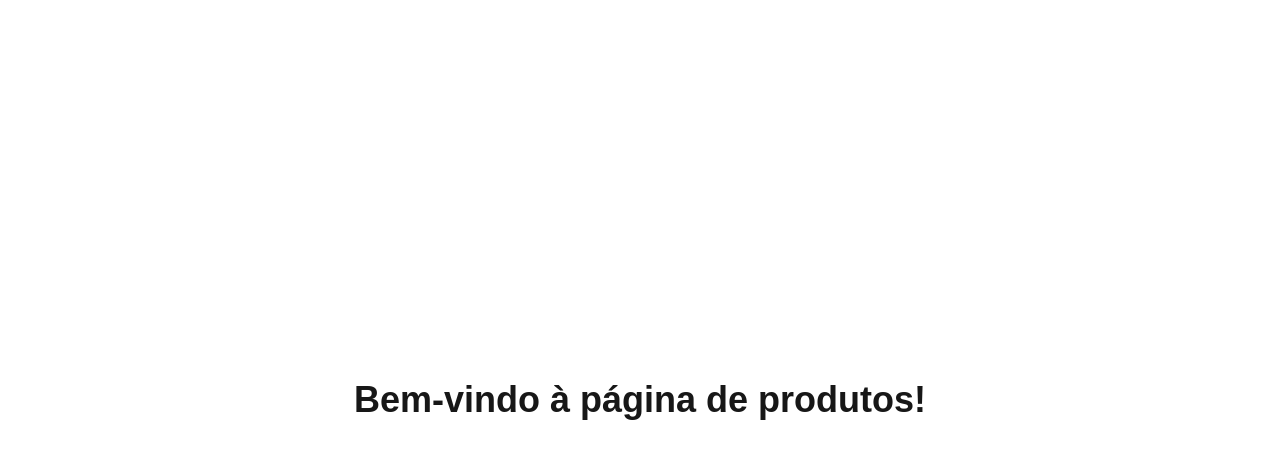
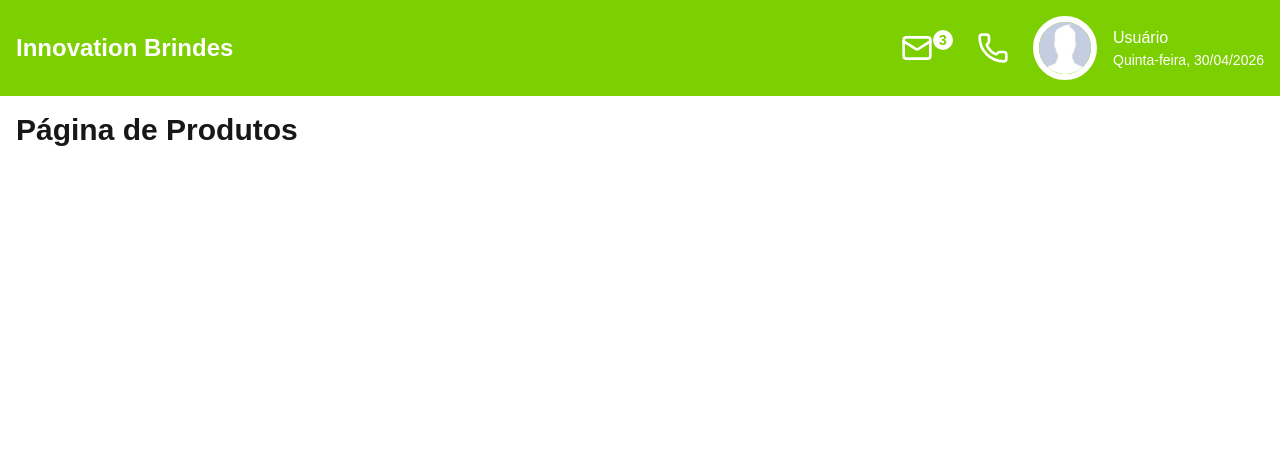
Before and after one commit to edvxndxvi/innovation-brindes, a Next.js app: page /produtos in a window 1280 px wide. Shown: the top 458 px of the page. Built offline with nearby package versions, Linux system fonts and the light colour scheme.

Commit message:
feat (productsPage): adicionando componentes de Header e UserProfile, e ajustando estilos de layout

```diff
--- a/src/app/globals.css
+++ b/src/app/globals.css
@@ -18,3 +18,10 @@ body {
     color: var(--foreground);
     font-family: Arial, Helvetica, sans-serif;
 }
+
+.container{
+    max-width: 1400px;
+    width: 100%;
+    margin: 0 auto;
+    padding-inline: 1rem;
+}
--- a/src/app/login/page.tsx
+++ b/src/app/login/page.tsx
@@ -3,7 +3,7 @@ import LoginForm from "./_components/LoginForm";
 export default function Login(){
 
     return (
-        <div className="relative flex items-center justify-center h-screen bg-[url('@/public/login-bg.jpg')] bg-cover">
+        <div className="relative flex items-center justify-center h-screen bg-[url('/login-bg.jpg')] bg-cover">
             <div className="absolute inset-0 bg-black/60 z-0"></div>
             <div className="z-10 gap-8 flex flex-col items-center px-4 w-full">
                 <h1 className="text-2xl sm:text-3xl font-bold text-lime-500 z-10 w-full text-center">Bem-vindo a Innovation Brindes</h1>
--- a/src/app/produtos/page.tsx
+++ b/src/app/produtos/page.tsx
@@ -1,7 +1,12 @@
+import Header from "@/src/components/section/Header";
+
 export default function Produtos() {
     return (
-        <div className="w-full h-screen flex items-center justify-center">
-            <h1 className="text-4xl font-bold">Bem-vindo à página de produtos!</h1>
+        <div className="w-full h-screen">
+            <Header />
+            <div className="container pt-4">
+                <h1 className="text-3xl font-bold">Página de Produtos</h1>
+            </div>
         </div>
     );
 }
--- /dev/null
+++ b/src/components/section/Header.tsx
@@ -0,0 +1,23 @@
+'use client';
+
+import { Mail, Phone } from "lucide-react";
+import IconButton from "../ui/IconButton";
+import { useAuthStore } from "@/src/store/authStore";
+import UserProfile from "../ui/UserProfile";
+
+export default function Header() {
+    const { user } = useAuthStore();
+
+    return (
+        <header className="w-full bg-lime-500 py-4">
+            <div className="container flex items-center justify-between gap-4">
+                <h1 className="text-xl sm:text-2xl font-bold text-white">Innovation Brindes</h1>
+                <div className="flex gap-6 sm:gap-6 ">
+                    <IconButton icon={Mail} badge={3} ariaLabel="Notifications" />
+                    <IconButton icon={Phone} ariaLabel="User Profile" />
+                    <UserProfile name={user?.nome_usuario || 'Usuário'} />
+                </div>
+            </div>
+        </header>
+    );
+}
--- /dev/null
+++ b/src/components/ui/IconButton.tsx
@@ -0,0 +1,20 @@
+import { LucideIcon } from "lucide-react";
+
+interface IconButtonProps {
+    icon: LucideIcon;
+    badge?: number;
+    ariaLabel: string;
+}
+
+export default function IconButton({  icon: Icon, badge, ariaLabel }: IconButtonProps) {
+    return (
+        <button aria-label={ariaLabel} className="flex items-center">
+            <Icon color="white" className="w-6 h-6 sm:w-8 sm:h-8"/>
+            {badge &&
+                <div className="bg-white w-5 h-5 rounded-full flex items-center justify-center mb-4">
+                    <span className="text-sm font-bold text-lime-500 rounded-full">{badge}</span>
+                </div>
+            }
+        </button>
+    );
+}
--- /dev/null
+++ b/src/components/ui/UserProfile.tsx
@@ -0,0 +1,28 @@
+import Image from "next/image";
+
+interface UserProfileProps {
+    name: string;
+}
+
+export default function UserProfile({ name }: UserProfileProps) {
+    const dataHoje = new Date();
+    const diaSemana = dataHoje.toLocaleDateString('pt-BR', { weekday: 'long' });
+    const diaCurto = diaSemana.charAt(0).toUpperCase() + diaSemana.slice(1);
+    const dataCompleta = `${diaCurto}, ${dataHoje.toLocaleDateString('pt-BR')}`;
+
+    return (
+       <div className="flex items-center">
+            <Image
+                src="/avatar.jpg"
+                alt={`Foto de perfil de ${name}`}
+                width={64}
+                height={64}
+                className="cursor-pointer rounded-full border-4 border-white w-10 h-10 sm:w-16 sm:h-16 sm:border-6  shrink-0"
+            />
+            <div className="hidden sm:flex flex-col ml-4">
+                <span className="text-white font-thin">{name}</span>
+                <span className="text-sm text-white font-thin">{dataCompleta}</span>
+            </div>
+       </div>
+    );
+}
```
Also changed, not shown: public/avatar.jpg (added).
